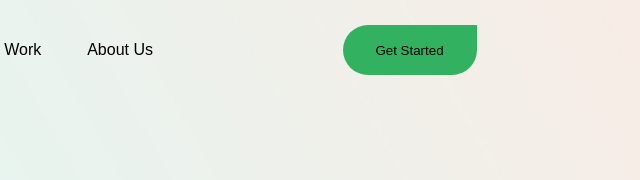
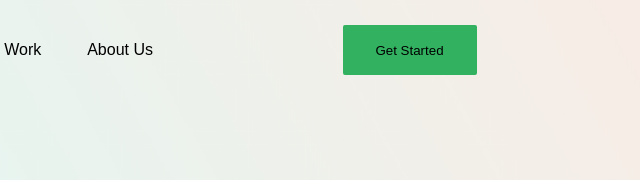
Before and after one commit to Aliyan-webdeveloper/personalPortfolio, a plain HTML site: page index.html in a window 1280 px wide. Shown: the top 180 px of the page, 614-1254 px from the left. Drawn offline with Linux system fonts and the light colour scheme.

Commit message:
modified css file

```diff
--- a/index.css
+++ b/index.css
@@ -58,6 +58,7 @@
     border: none;
     border-radius: 50px 0px 50px 50px;
     cursor: pointer;
+    border-radius: 2px;
 }
 .title-img{
     padding-top: 30px;
```
